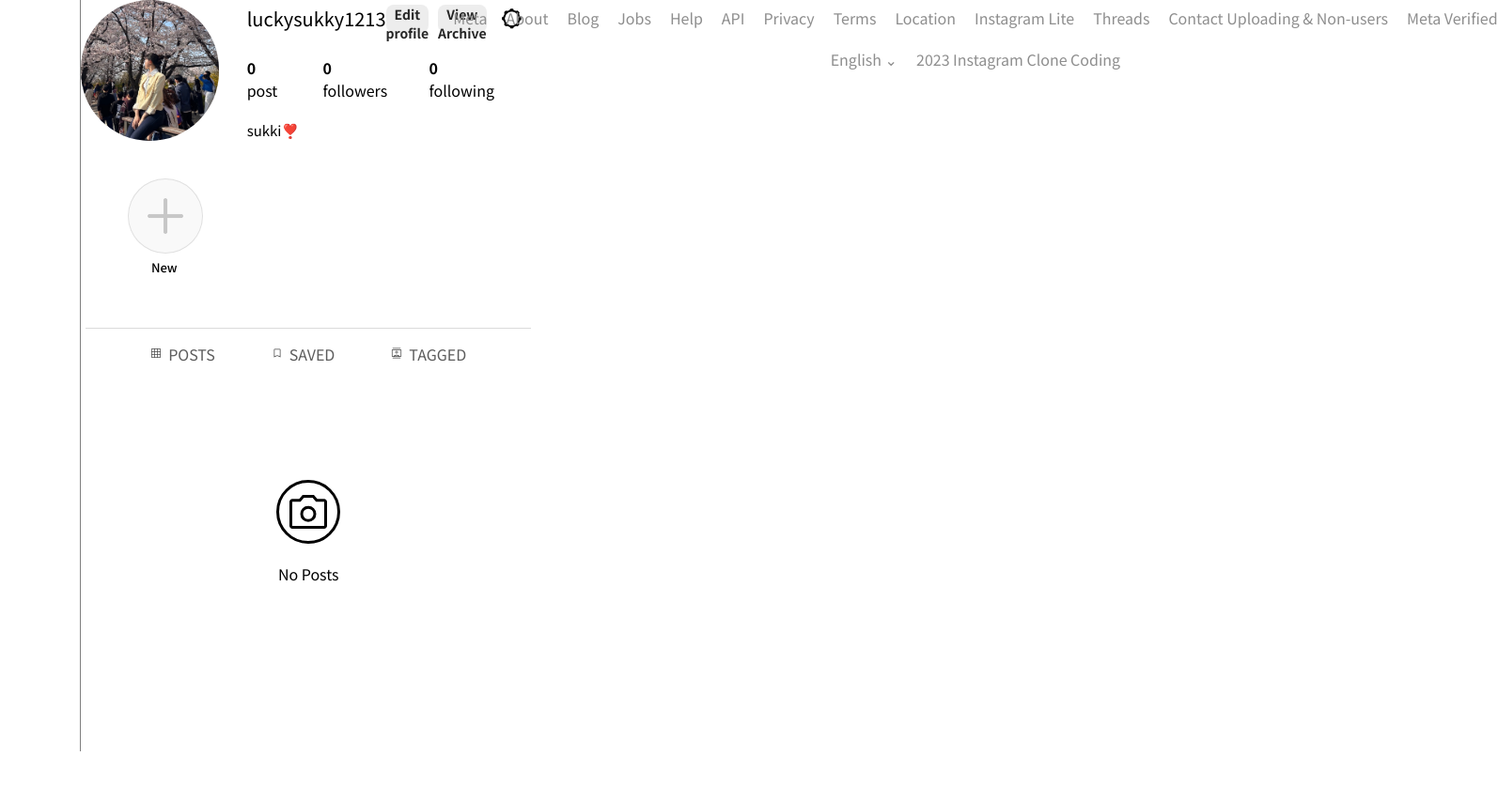
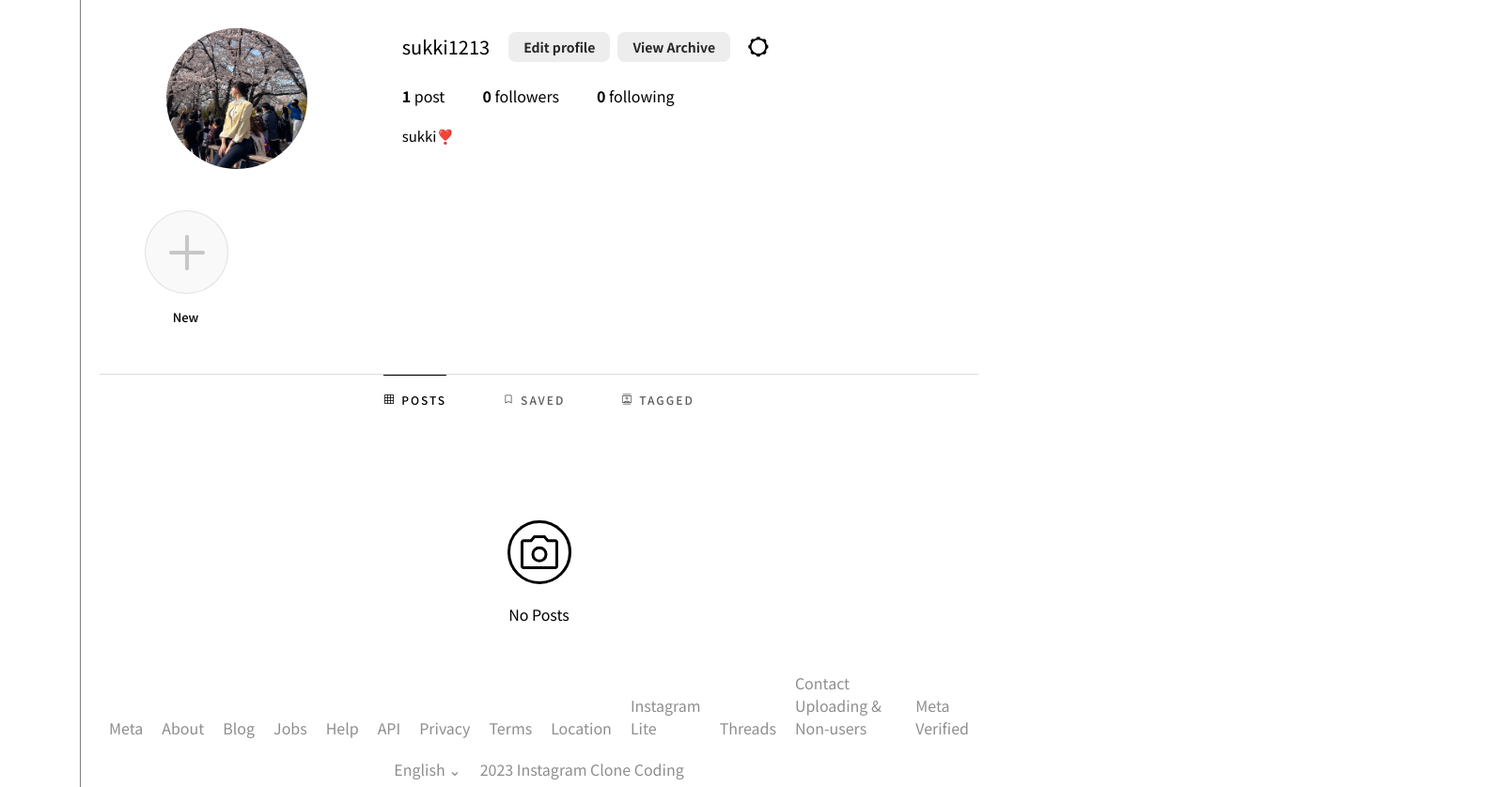
Before and after one commit to Sukkiii/Instagram-Clone-Coding, a plain HTML site: page index.html in a window 1280 px wide. Shown: the full height of the page at 94% size, 1594 px wide, since content can reach past the window. Before the commit the page ends 800 px from the top, so only its background shows below. Drawn offline with Linux system fonts and the light colour scheme.

Commit message:
feature: main_ui 수정

```diff
--- a/index.css
+++ b/index.css
@@ -96,71 +96,109 @@ main {
   /* overflow-y: auto; */
 }
 .main__section {
-  /* width: 953px; */
-  height: auto;
-  margin: 0 auto;
-  /* padding: 30px 20px 0px 20px; */
-  box-sizing: border-box;
+  min-height: 100vh;
+  flex-direction: column;
   display: flex;
-  flex-direction: column;
-  justify-content: flex-start;
+  overflow-x: hidden;
+  order: 4;
+  padding: 30px 20px 0;
+  box-sizing: content-box;
+  width: calc(100% - 40px);
+  margin-bottom: 0 auto 30px;
+  max-width: 935px;
+  flex-grow: 1;
 }
 .main__profile {
-  /* margin: 0px 44px 0 30px; */
   display: flex;
+  flex-direction: row;
+  align-items: stretch;
+  position: relative;
+  margin-bottom: 44px;
 }
 .main__profile > .main__avata {
-  /* width: 292px; */
   margin-right: 30px;
+  flex-grow: 1;
+  flex-basis: 0;
   display: flex;
   justify-content: center;
+  flex-direction: column;
+  flex-shrink: 0;
+  position: relative;
   cursor: pointer;
 }
 .main__profile > .main__avata > .sukki_profile {
   border-radius: 100px;
-  /* width: 150px; */
+  width: 150px;
   height: 150px;
+  margin: auto;
+}
+.main__header {
+  display: flex;
+  flex-grow: 2;
+  flex-basis: 30px;
+  flex-shrink: 1;
+  font-size: 100%;
+  padding: 0;
+  flex-direction: column;
+  align-items: stretch;
+  position: relative;
+  vertical-align: baseline;
+  margin: 0;
 }
 .main__header > .top {
+  flex-shrink: 1;
   height: 40px;
   margin-bottom: 20px;
 
   display: flex;
+  flex-direction: row;
+  position: relative;
   justify-content: flex-start;
   align-items: center;
+  font-size: 100%;
 }
 .main__header > .top > h2 {
   /* margin-right: 20px; */
-
+  text-decoration: none;
+  display: inline;
+  flex-shrink: 1;
+  padding: 0;
+  margin: 0;
+  font-size: 20px;
+  line-height: 32px;
+  cursor: pointer;
+}
+.main__header > .top > .top-right {
+  /* width: 110px; */
+  height: 32px;
+  margin: 0 0 0 20px;
+  font-size: 14px;
+  display: flex;
+  border: none;
+  flex-shrink: 1;
+  overflow-y: visible;
+  font-weight: 700;
+  cursor: pointer;
+}
+.main__header > .top > .top-right > button {
+  height: 32px;
+  border-radius: 8px;
   display: flex;
   align-items: center;
-
-  font-size: 20px;
-  line-height: 30px;
-
+  flex-shrink: 0;
+  padding: 0 16px;
+  font-size: 0.875rem;
+  color: #262626;
+  background-color: #ededed;
+}
+.left-margin {
+  margin-left: 8px;
+}
+.setting_logo {
+  height: 30px;
+  margin: 0 10px 0 5px;
   cursor: pointer;
-}
-.main__header > .top > button {
-  /* width: 110px; */
-  height: 30px;
-  margin: 0 10px 0 0;
-  font-size: 14px;
-
-  background-color: #ededed;
-  border: none;
-  border-radius: 8px;
-
-  font-weight: 700;
-  color: #262626;
-
-  cursor: pointer;
-}
-.main__header > .top > img {
-  /* width: 30px; */
-  height: 30px;
-  margin: 0 10px 0 0;
-  cursor: pointer;
-  /* opacity: 60%; */
+  padding: 8px;
 }
 .main__header > .middle {
   margin-bottom: 20px;
@@ -179,31 +217,32 @@ main {
   font-size: 15px;
   font-weight: 400;
 }
-
-.main__posts {
-  width: 100%;
-  height: 293px;
-  margin-top: 12px;
-
-  display: flex;
-  justify-content: center;
-  flex-wrap: nowrap;
-
-  font-size: 28px;
+.main__story {
+  height: 130px;
+  margin-bottom: 44px;
+  display: block;
 }
-
 .main__story>.story__area {
-  margin: 40px 0 50px 50px;
+  align-items: stretch;
+  border: 0;
+  box-sizing: border-box;
   display: flex;
   flex-direction: column;
-  align-items: flex-start;
+  flex-shrink: 0;
+  font: inherit;
+  font-size: 100%;
+  margin: 0;
+  padding: 0;
+  position: relative;
+  vertical-align: baseline;
+  /* width: 100%; */
 }
-.main__story>.story__area > h6 {
-  margin: 0 25px;
-  font-size: 13px;
-  font-weight: 500;
+.story__add {
+  margin: 0 48px;
+  display: flex;
+  flex-direction: column;
 }
-.main__story>.story__area> .main__plus {
+.main__plus {
   margin-bottom: 5px;
   display: flex;
   justify-content: center;
@@ -211,20 +250,34 @@ main {
   background-color: #f9f9f9;
   border: 1px solid rgba(0,0,0,0.1);
   border-radius: 100px;
+  width: 87px;
+  height: 87px;
 }
-.main__story> .story__area > .main__plus > img {
+.main__plus > img {
   opacity: 20%;
   width: 38px;
   height: 38px;
   margin: 20px 20px;
   cursor: pointer;
 }
+.story__add > h6 {
+  padding-top: 10px;
+  font-size: 13px;
+  font-weight: 500;
+  width: 87px;
+  text-align: center;
+}
+
 .main__nav {
-  height: 53px;
+  height: 52px;
   display: flex;
   justify-content: center;
-  margin: 5px;
-  border-top: 1px solid #dbdbdb;
+  text-align: center;
+  flex-direction: row;
+  font-size: 0.75rem;
+  position: relative;
+  /* margin: 5px; */
+  border-top: 1px solid rgb(219, 219, 219);
 }
 .main__nav > ul {
   display: flex;
@@ -242,8 +295,11 @@ main {
   border-top: 1px solid rgba(0, 0, 0, 0);
 }
 .main__nav > ul > li > a {
+  font-size: 0.75rem;
   color: #5c5c5c;
   text-decoration: none;
+  letter-spacing: 2px;
+  font-weight: 500;
 }
 .main__nav > ul > li > img {
   width: 12px;
@@ -252,6 +308,7 @@ main {
 
   filter: contrast(40%);
 }
+
 .main__posts {
   width: 100%;
   height: 293px;
@@ -294,9 +351,8 @@ main {
 
 /* Footer */
 .footer {
-  width: 100%;
-  font-size: 12px;
-  white-space: nowrap;
+  order: 5;
+  display: block;
 }
 .footer__nav {
   width: 935px;
--- a/index.html
+++ b/index.html
@@ -43,14 +43,16 @@
         </div>
         <div class="main__header">
           <div class="top">
-            <h2>luckysukky1213</h2>
+            <h2>sukki1213</h2>
+            <div class="top-right">
               <button>Edit profile</button>
-            <button>View Archive</button>
+              <button class="left-margin">View Archive</button>
+            </div>
             <img class="setting_logo" src="./image/settinglogo.png" alt="setting_logo" />
           </div>
           <div class="middle">
             <ul>
-              <li><b>0 </b>post</li>
+              <li><b>1 </b>post</li>
               <li><b>0 </b>followers</li>
               <li><b>0 </b>following</li>
             </ul>
@@ -60,16 +62,18 @@
       </div>
       <div class="main__story">
         <div class="story__area">
+          <div class="story__add">
             <div class="main__plus">
               <img src="./image/plus.png" alt="plus_img" />
             </div>
             <h6>New</h6>
           </div>
         </div>
+      </div>
       <div class="main__nav">
         <ul>
-          <li>
-            <img src="./image/grid_icon.svg" alt="grid_icon" /><a href="javascript:void(0)">POSTS</a>
+          <li style="border-top: 1px solid rgb(0, 0, 0)">
+            <img src="./image/grid_icon.svg" alt="grid_icon" style="filter: contrast(100%)"/><a href="javascript:void(0)" style="color: rgb(0, 0,0)">POSTS</a>
           </li>
           <li>
             <img src="./image/bookmark_icon.svg" alt="bookmark_icon" /><a href="javascript:void(0)">SAVED</a>
@@ -87,9 +91,7 @@
           <h4>No Posts</h4>
         </div>
       </div>
-    </section>
-  </main>
-  <footer class="footer">
+      <div class="footer">
         <div class="footer__nav">
           <div class="footer__link">
             <ul>
@@ -115,6 +117,8 @@
             </ul>
           </div>
         </div>
-  </footer>
+      </div>
+    </section>
+  </main>
 </body>
 </html>
```
Lines whose indentation alone changed are shown as unchanged.
